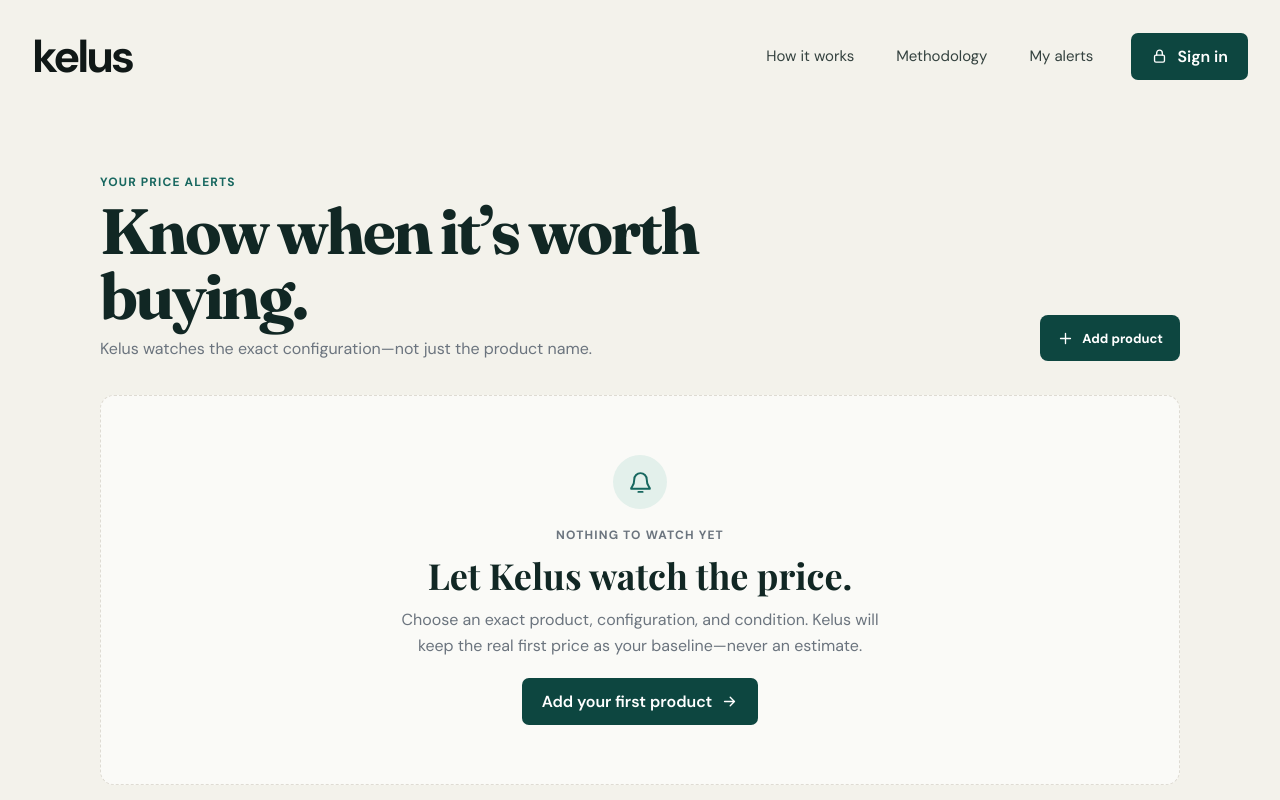
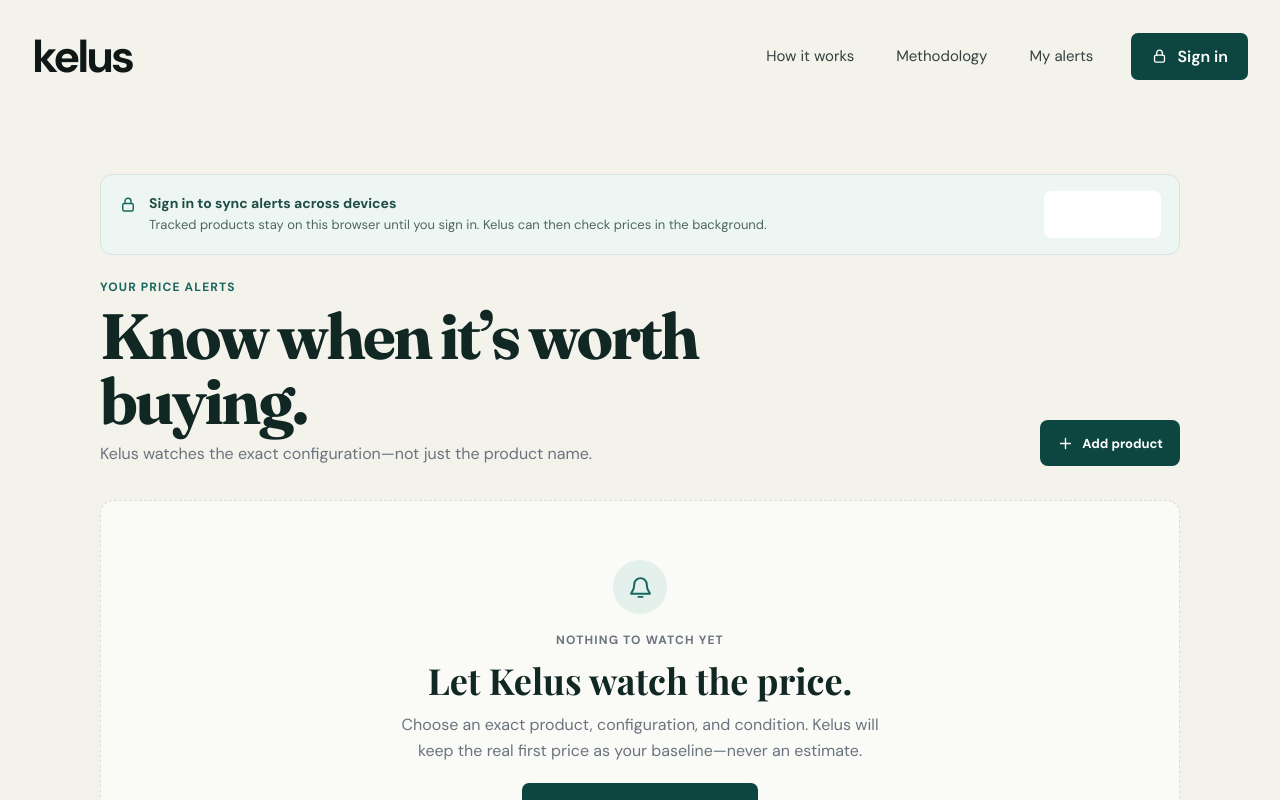
Before and after one commit to youssef-2420/kelus, a Next.js app: page /alerts in a window 1280 px wide. Shown: the top 800 px of the page. Built offline with nearby package versions, Linux system fonts and the light colour scheme; no server answers.

Commit message:
feat: unify product chrome and guest alert messaging
Phase 1 UX: product header, guest sync prompts, verified notice.

```diff
--- a/app/alerts/page.tsx
+++ b/app/alerts/page.tsx
@@ -3,6 +3,7 @@
 
 import { FormEvent, useEffect, useState } from "react";
 import { KelusHeader } from "@/components/KelusHeader";
+import { GuestSyncBanner } from "@/components/GuestSyncBanner";
 import { useAuth } from "@/components/AuthProvider";
 import { Icon } from "@/components/Icon";
 import { ProductMark } from "@/components/ProductMark";
@@ -135,6 +136,7 @@ export default function AlertsPage() {
 
   return <main className="app-page alerts-page"><KelusHeader />
     <section className="alerts-main section">
+      <GuestSyncBanner />
       <div className="alerts-heading"><div><p className="eyebrow">Your price alerts</p><h1>Know when it’s worth buying.</h1><p>Kelus watches the exact configuration—not just the product name.</p></div><Link href="/#product-search" className="alerts-add-button"><Icon name="plus" size={17}/> Add product</Link></div>
       {syncError && <p className="alerts-sync-error" role="alert">{syncError}</p>}
       {alerts.length > 0 && <div className="alerts-overview" aria-label="Price alert summary"><span><b>{activeCount}</b> actively watched</span><span><b>{droppedCount}</b> price dropped</span><span><b>{reachedCount}</b> target reached</span></div>}
@@ -147,7 +149,7 @@ export default function AlertsPage() {
           const stale = isAlertStale(alert);
           const progress = targetProgress(alert);
           return <article className={`alert-row${alert.paused ? " is-paused" : ""}${open ? " is-open" : ""}`} key={alert.id}>
-            <button type="button" aria-expanded={open} onClick={() => setExpanded(open ? null : alert.id)}>
+            <button type="button" aria-expanded={open} aria-label={`${alert.productName}, ${alert.configuration}. ${open ? "Collapse" : "Expand"} alert details`} onClick={() => setExpanded(open ? null : alert.id)}>
               <span className="alert-product"><AlertImage alert={alert}/><span><b>{alert.productName}</b><small>{alert.configuration}</small></span></span>
               <span className={`alert-status is-${status}`}>{statusLabel(alert)}</span>
               <span className="alert-price"><small>Current best</small><strong>{alert.currentPrice === null ? "Unavailable" : money(alert.currentPrice)}</strong>{change && change.amount !== 0 ? <em className={`alert-change${change.amount > 0 ? " is-up" : ""}`}>{change.amount > 0 ? "↑" : "↓"} {money(Math.abs(change.amount))} ({Math.abs(change.percent)}%)</em> : <em className="alert-change is-neutral">No verified change</em>}</span><Icon name="chevron" size={18}/>
--- a/app/globals.css
+++ b/app/globals.css
@@ -585,3 +585,29 @@ html { scroll-behavior:smooth; }
   .auth-message{margin-top:6px;padding:7px 9px}
 }
 @media(prefers-reduced-motion:reduce){.signin-dialog,.modal-backdrop{animation:none}.social-buttons button{transition:none}}
+
+/* Product page chrome, guest sync prompts, and verification notice. */
+.product-page-header{border-bottom:1px solid #e7ebe8;background:#fffefa}
+.product-search-bar{padding:18px 0 22px}
+.product-search-bar .rp-search-pill-wrap{max-width:760px;margin:0 auto}
+.watch-button-wrap{display:grid;gap:8px;justify-items:start}
+.watch-button-message,.watch-button-note{margin:0;font-size:12px;line-height:1.45}
+.watch-button-message{color:#9a3933}
+.watch-button-note{color:#65716e;max-width:280px}
+.guest-sync-banner{display:flex;align-items:center;justify-content:space-between;gap:18px;margin:0 0 24px;padding:16px 18px;border:1px solid #d4e4de;border-radius:12px;background:#edf6f2;color:#214e44}
+.guest-sync-banner-copy{display:flex;align-items:flex-start;gap:12px;min-width:0}
+.guest-sync-banner-copy svg{flex:none;margin-top:2px;color:var(--green)}
+.guest-sync-banner-copy b{display:block;font-size:14px}
+.guest-sync-banner-copy p{margin:4px 0 0;color:#4f6660;font-size:13px;line-height:1.45}
+.guest-sync-banner-action{flex:none;background:#fff}
+.verified-notice{display:flex;align-items:center;justify-content:space-between;gap:16px;width:min(1180px,calc(100% - 64px));margin:0 auto;padding:12px 16px;border:1px solid #cfe4db;border-radius:10px;background:#e8f4ef;color:#1d4f44}
+.verified-notice p{margin:0;font-size:13px;line-height:1.45}
+.verified-notice-dismiss{width:30px;height:30px;display:grid;place-items:center;border:0;border-radius:50%;background:#fff;color:#4d6a62;font-size:20px;line-height:1}
+@media(max-width:760px){
+  .guest-sync-banner{align-items:flex-start;flex-direction:column}
+  .guest-sync-banner-action{width:100%;justify-content:center}
+  .verified-notice{width:calc(100% - 32px)}
+}
+@media(max-width:620px){
+  .product-search-bar{padding:14px 0 18px}
+}
--- a/app/page.tsx
+++ b/app/page.tsx
@@ -1,6 +1,7 @@
 import type { Metadata } from "next";
 import { KelusHeader } from "@/components/KelusHeader";
 import { LandingAnalytics } from "@/components/LandingAnalytics";
+import { VerifiedNotice } from "@/components/VerifiedNotice";
 import { SearchControls } from "@/components/SearchControls";
 import { TrustRow } from "@/components/TrustRow";
 import { Icon } from "@/components/Icon";
@@ -26,7 +27,7 @@ export default function Home() {
     product,
     href: canonicalProductPath({ productSlug: product.slug, variantId: product.searchAttribute.validVariantIds[0], condition: "new", market: "us" }),
   }));
-  return <main><LandingAnalytics/><KelusHeader />
+  return <main><LandingAnalytics/><KelusHeader /><VerifiedNotice />
     <section className="hero hero-figma"><HeroDevices /><div className="hero-line line-a"/><div className="hero-line line-b"/>
       <div id="product-search"><SearchControls deferProductSelection /></div><div className="hero-content"><p className="eyebrow">Independent shopping intelligence</p><h1>Shop smarter.<br/>Know before you buy.</h1><p className="hero-copy">A cheaper listing can still lose when shipping raises the total, the configuration is wrong, or seller evidence is weak. Kelus checks before it recommends.</p></div><TrustRow />
     </section>
--- a/app/results-v2/page.tsx
+++ b/app/results-v2/page.tsx
@@ -8,8 +8,8 @@ import { EbayWordmark } from "@/components/EbayWordmark";
 import { OutboundRetailerCTA } from "@/components/OutboundRetailerCTA";
 import { PriceChart } from "@/components/PriceChart";
 import { ProductMark } from "@/components/ProductMark";
-import { SearchControls } from "@/components/SearchControls";
 import { WatchButton } from "@/components/WatchButton";
+import { ProductHeader } from "@/components/ProductHeader";
 import { SafeLink as Link } from "@/components/SafeLink";
 import { getProductBySlug, getVariantById, getVariantsForProduct } from "@/lib/demo-data";
 import { getProductIntelligenceOptions } from "@/lib/product-attributes";
@@ -158,7 +158,7 @@ export function ProductIntelligenceView({ criteria, initialOutcome }: { criteria
   }, [criteria.productSlug, decision.confidence, pick]);
 
   return <main className={`nr-page pi-page${updating ? " is-updating" : ""}`}>
-    <header className="nr-header section"><Link href="/" className="wordmark" aria-label="Kelus home">kelus</Link><SearchControls minimal minimalAction initialCriteria={criteria} actionLabel="Search"/></header>
+    <ProductHeader criteria={criteria} />
     <div className="pi-content section">
       <section className="pi-product"><ListingImage offer={heroOffer} productName={product.name} fallbackLabel={product.image} large/><div className="pi-product-copy"><p className="pi-kicker">{product.brand} · {product.category}</p><h1>{product.name}</h1><VariantSelectors product={product} variants={variants} criteria={criteria} selectedVariant={variant} onUpdating={() => setUpdating(true)}/><DataFreshness result={result} offerCount={offers.length} loading={loading} stale={Boolean(staleSnapshot)}/><p className={`pi-updating${updating ? " is-visible" : ""}`} role="status" aria-live="polite">Updating recommendation…</p></div></section>
       {error ? <ProductFallbackState kind="error" detail={error} alternatives={alternativeCriteria} criteria={criteria} productName={product.name} retry={retry}/> : loading && !result ? <div className="nr-state">Comparing live eBay offers…</div> : !offers.length ? <ProductFallbackState kind={result?.lastUpdated ? "empty" : "starting"} alternatives={alternativeCriteria} criteria={criteria} productName={product.name} retry={retry}/> : <>
--- /dev/null
+++ b/components/GuestSyncBanner.tsx
@@ -0,0 +1,23 @@
+"use client";
+
+import { Icon } from "@/components/Icon";
+import { SignInDialog } from "@/components/SignInDialog";
+import { useAuth } from "@/components/AuthProvider";
+
+export function GuestSyncBanner() {
+  const { loading, user } = useAuth();
+  if (loading || user) return null;
+
+  return (
+    <div className="guest-sync-banner" role="status">
+      <div className="guest-sync-banner-copy">
+        <Icon name="lock" size={18} />
+        <div>
+          <b>Sign in to sync alerts across devices</b>
+          <p>Tracked products stay on this browser until you sign in. Kelus can then check prices in the background.</p>
+        </div>
+      </div>
+      <SignInDialog label="Sign in" className="guest-sync-banner-action" />
+    </div>
+  );
+}
--- a/components/SignInDialog.tsx
+++ b/components/SignInDialog.tsx
@@ -11,7 +11,7 @@ function GoogleMark() {
   return <svg className="social-mark" viewBox="0 0 24 24" aria-hidden="true"><path fill="#4285F4" d="M21.6 12.2c0-.7-.1-1.4-.2-2H12v3.9h5.4a4.6 4.6 0 0 1-2 3v2.5h3.3c1.9-1.8 2.9-4.4 2.9-7.4Z"/><path fill="#34A853" d="M12 22c2.7 0 5-.9 6.7-2.4l-3.3-2.5c-.9.6-2.1 1-3.4 1-2.6 0-4.8-1.8-5.6-4.2H3v2.6A10 10 0 0 0 12 22Z"/><path fill="#FBBC05" d="M6.4 13.9a6 6 0 0 1 0-3.8V7.5H3a10 10 0 0 0 0 9l3.4-2.6Z"/><path fill="#EA4335" d="M12 5.9c1.5 0 2.8.5 3.8 1.5l2.9-2.8A9.7 9.7 0 0 0 3 7.5l3.4 2.6C7.2 7.7 9.4 5.9 12 5.9Z"/></svg>;
 }
 
-export function SignInDialog() {
+export function SignInDialog({ label = "Sign in", className }: { label?: string; className?: string }) {
   const { configured, loading: authLoading, user, recovery, clearRecovery } = useAuth();
   const [open, setOpen] = useState(false);
   const [menuOpen, setMenuOpen] = useState(false);
@@ -135,7 +135,7 @@ export function SignInDialog() {
     </div>;
   }
 
-  return <><button type="button" className="header-signin" onClick={openDialog}><Icon name="lock" size={17}/>Sign in</button>
+  return <><button type="button" className={className ? `header-signin ${className}` : "header-signin"} onClick={openDialog}><Icon name="lock" size={17}/>{label}</button>
     {open && <div className="modal-backdrop"><div className="auth-sheet"><Link href="/" className="auth-brand-mark" aria-label="Return to Kelus homepage" onClick={closeDialog}>kelus</Link><section className="signin-dialog" role="dialog" aria-modal="true" aria-labelledby="signin-title"><button ref={closeButtonRef} className="modal-close" type="button" onClick={closeDialog} aria-label="Close sign in"><Icon name="close" size={20}/></button>
       <p className="eyebrow">{mode === "create" ? "Start tracking smarter" : mode === "forgot" || mode === "reset" ? "Secure account recovery" : "Welcome back"}</p><h2 id="signin-title">{mode === "signin" ? "Sign in to Kelus" : mode === "create" ? "Create your Kelus account" : mode === "forgot" ? "Reset your password" : "Choose a new password"}</h2>
       <p className="dialog-copy">{mode === "forgot" ? "We’ll send a secure reset link to your email." : mode === "reset" ? "Enter a new password for your Kelus account." : mode === "create" ? "Save exact products, set target prices, and keep your alerts across devices." : "Return to your tracked products and price decisions."}</p>
--- a/components/WatchButton.tsx
+++ b/components/WatchButton.tsx
@@ -51,5 +51,9 @@ export function WatchButton({ product = "iPhone 17", criteria, result, allowUnav
     } finally { setChecking(false); }
   }
   const label = checking ? "Checking price…" : message || (saved ? (allowUnavailable ? "Tracking availability" : "Watching price") : (allowUnavailable ? "Track availability" : "Track price"));
-  return <button className={saved ? "watch-button is-saved" : "watch-button"} type="button" disabled={checking} onClick={toggle}><Icon name={saved ? "check" : "bell"} size={16} />{label}</button>;
+  return <div className="watch-button-wrap">
+    <button className={saved ? "watch-button is-saved" : "watch-button"} type="button" disabled={checking} onClick={toggle} aria-live="polite"><Icon name={saved ? "check" : "bell"} size={16} />{label}</button>
+    {message ? <p className="watch-button-message" role="alert">{message}</p> : null}
+    {saved && !user && !message ? <p className="watch-button-note">Saved on this device. Sign in from the header to sync across devices.</p> : null}
+  </div>;
 }
```
Also changed, not shown: components/ProductHeader.tsx (added, +18 -0 lines), components/VerifiedNotice.tsx (added, +36 -0 lines).
